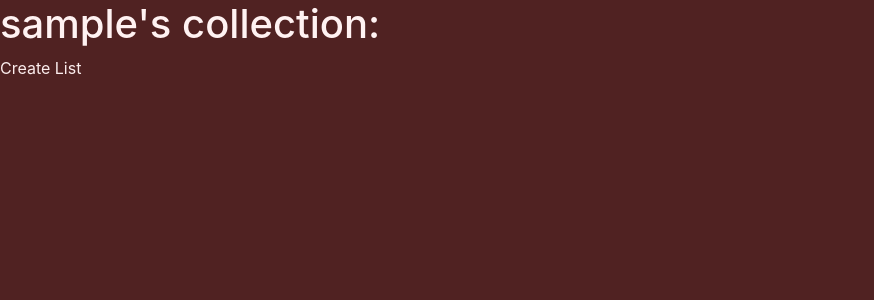
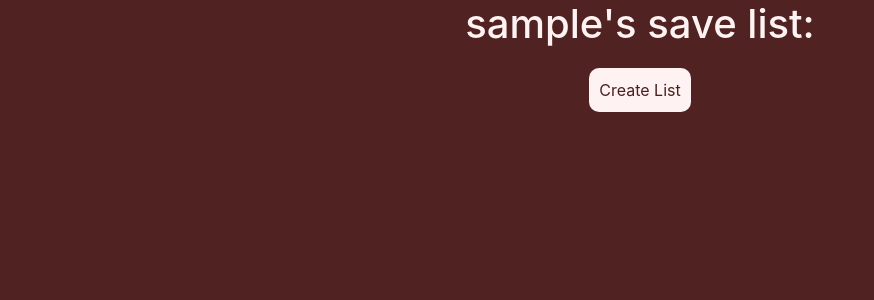
Before and after one commit to nununuam/WishWash, a Django app: a page that uses main_app/templates/profile.html in a window 1280 px wide. Shown: the part 66-366 px from the top of the page, without its empty margins (0-874 px from the left). Run offline with Django 4.2, Linux system fonts and the light colour scheme; the visitor is signed in with stand-in values (Sample User, id 1); data that the repository does not hold is empty.

Commit message:
centered text in profile page and styled create list button

```diff
--- a/main_app/static/styles/styles.css
+++ b/main_app/static/styles/styles.css
@@ -228,8 +228,31 @@ h4:before {
 .trailerpadding{
     padding: 15px;
 }
-
 iframe{
     display: block;
     margin: 0 auto;
 }
+
+/* Profile Page */
+.profile h1 {
+    text-align: center;
+}
+.listName {
+    padding: 0;
+    text-align: center;
+}
+.createList{
+    margin: 0 auto;
+    display: table;
+    padding: 10px;
+    background-color: rgb(255, 242, 242);
+    color:rgb(77, 30, 30);
+    margin-top: 20px;
+    margin-bottom: 20px;
+    border-radius: 10px;
+}
+.createList:hover{
+    color: rgb(255, 242, 242);
+    background-color: rgb(77, 30, 30);
+    text-decoration: none;
+}
--- a/main_app/templates/profile.html
+++ b/main_app/templates/profile.html
@@ -2,13 +2,15 @@
 {% load static %}
 
 {% block content %}
-    <h1>{{user.username}}'s collection: </h1>
+<div class = 'profile'>
+    <h1>{{user.username}}'s save list: </h1>
     {% if username == user.username %}
-        <a href = "{% url 'createList' %}">Create List</a>
+        <a class='createList' href = "{% url 'createList' %}">Create List</a>
     {% endif %}
     {% for list in lists %}
         <a href = "{% url 'detailList' list.pk %}"/>
-            <h4>Name: {{list.name}}</h4>
+            <h5 class = 'listName'>Name: {{list.name}}</h5>
         </a>
     {% endfor %}
+</div>
 {% endblock %}
```
